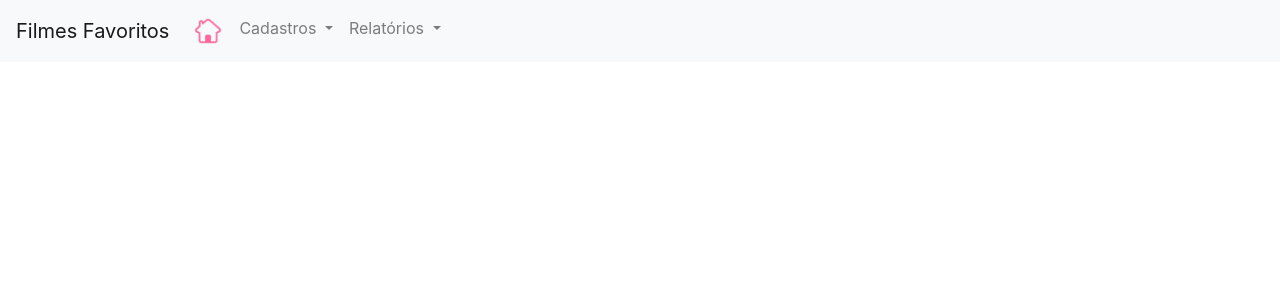
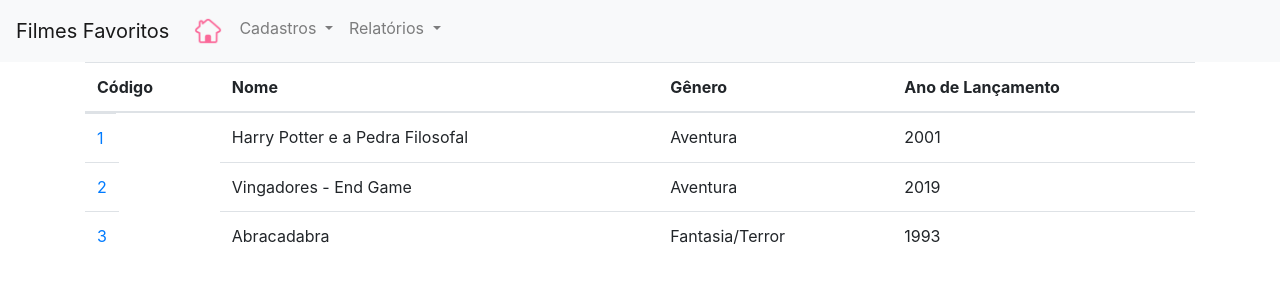
Before and after one commit to EloahPucci/Trabalho2_PDS2_Angular, an Angular app: page /filmes in a window 1280 px wide. Before the commit this address led to /. Shown: the top 300 px of the page. Built offline with nearby package versions, Linux system fonts and the light colour scheme.

Commit message:
Componente filme-list funcionando local

```diff
--- a/src/app/app.router.ts
+++ b/src/app/app.router.ts
@@ -9,6 +9,10 @@ const routes: Routes = [
         path: 'home',
         component: HomeComponent
     },
+    {
+        path: 'filmes',
+        loadChildren: 'app/filmes/filmes.module#FilmesModule'
+    }
 
 ];
 export const RoutingModule = RouterModule.forRoot(routes);
--- /dev/null
+++ b/src/app/filmes/filme-list/filme-list.component.html
@@ -0,0 +1,19 @@
+<table class="table table-hover">
+  <thead>
+      <tr>
+          <th>Código</th>
+          <th>Nome</th>
+          <th>Gênero</th>
+          <th>Ano de Lançamento</th>
+      </tr>
+  </thead>
+  <tbody>
+      <tr *ngFor="let filmeTabela of filmes">
+        <a [routerLink]="filmeTabela.codigo">
+          <td>{{filmeTabela.codigo}}</td> </a>
+          <td>{{filmeTabela.nome}}</td>
+          <td>{{filmeTabela.genero}}</td>
+          <td>{{filmeTabela.anoLancamento}}</td>
+      </tr>
+  </tbody>
+</table>
--- /dev/null
+++ b/src/app/filmes/filme-list/filme-list.component.ts
@@ -0,0 +1,37 @@
+import { Component, OnInit } from '@angular/core';
+import { Filme } from '../filme';
+
+@Component({
+  selector: 'app-filme-list',
+  templateUrl: './filme-list.component.html',
+  styleUrls: ['./filme-list.component.css']
+})
+export class FilmeListComponent implements OnInit {
+
+  constructor() { }
+
+  filmes: Filme[] = [];
+
+  ngOnInit() {
+    this.filmes = [{
+      'codigo': 1,
+      'nome': 'Harry Potter e a Pedra Filosofal',
+      'genero': 'Aventura',
+      'anoLancamento': '2001'
+    },
+    {
+      'codigo': 2,
+      'nome': 'Vingadores - End Game',
+      'genero': 'Aventura',
+      'anoLancamento': '2019'
+    },
+    {
+      'codigo': 3,
+      'nome': 'Abracadabra',
+      'genero': 'Fantasia/Terror',
+      'anoLancamento': '1993'
+    }
+  ];
+  }
+
+}
--- /dev/null
+++ b/src/app/filmes/filme.ts
@@ -0,0 +1,7 @@
+export class Filme {
+
+    codigo: number;
+    nome: string;
+    genero: string;
+    anoLancamento: string;
+}
--- a/src/app/filmes/filmes.module.ts
+++ b/src/app/filmes/filmes.module.ts
@@ -1,10 +1,13 @@
 import { NgModule } from '@angular/core';
 import { CommonModule } from '@angular/common';
+import { FilmeListComponent } from './filme-list/filme-list.component';
+import { filmesRouting } from './filmes.routing';
+import { FormsModule } from '@angular/forms';
 
 @NgModule({
   imports: [
-    CommonModule
+    CommonModule, filmesRouting, FormsModule
   ],
-  declarations: []
+  declarations: [FilmeListComponent]
 })
 export class FilmesModule { }
--- /dev/null
+++ b/src/app/filmes/filmes.routing.ts
@@ -0,0 +1,11 @@
+import { Routes, RouterModule } from '@angular/router'
+import { FilmeListComponent } from './filme-list/filme-list.component';
+
+const FILMES_ROUTES: Routes = [
+    {
+        path: '',
+        component: FilmeListComponent
+    }
+
+];
+export const filmesRouting = RouterModule.forChild(FILMES_ROUTES);
```
Also changed, not shown: src/app/filmes/filme-list/filme-list.component.css (added), 1 other file (tests, documents, lock files or other folders).
